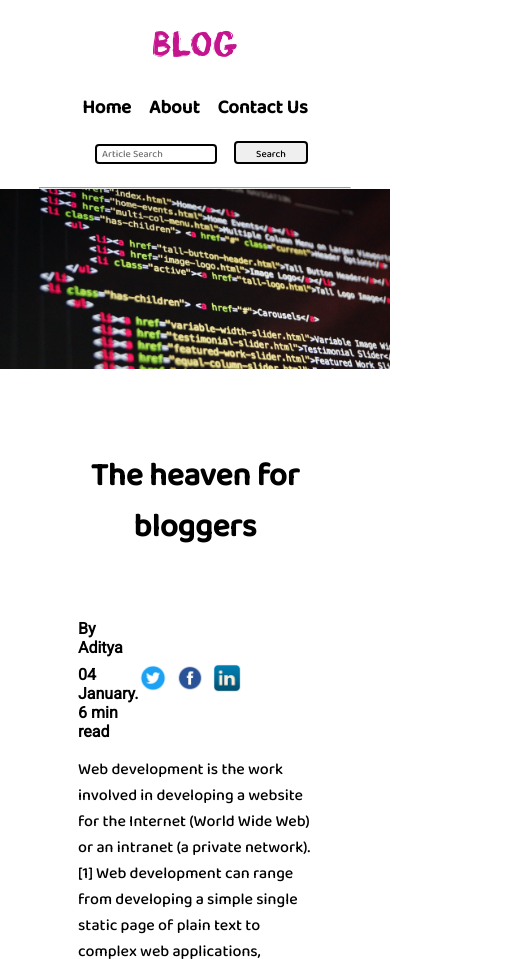
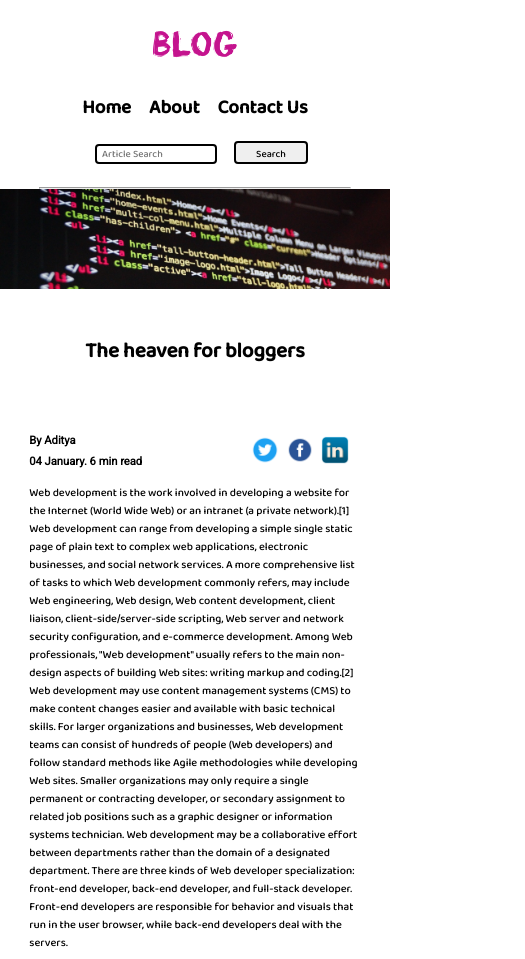
Before and after one commit to AdityaWaskar/Blog-Website, a plain HTML site: page blogpost.html in a window 390 px wide. Shown: the top 959 px of the page, 525 px wide, since content can reach past the window. Drawn offline with Linux system fonts and the light colour scheme.

Commit message:
make blogpost page responsive

```diff
--- a/css/mobile.css
+++ b/css/mobile.css
@@ -120,11 +120,44 @@
         flex-direction: row;
     }
 
+    /* fot blogpost page */
+    .post-img {
+        height: 100px;
+        overflow: hidden;
+    }
+    .blog-post-content h1 {
+        font-size: 1.3rem;
+        padding-top: 14px;
+    }
+
+    .blog-post-content {
+        max-width: 85vw;
+    }
+
+    .blogpost-meta {
+        font-size: 0.7rem;
+    }
+
+    .social {
+        padding-right: 11px;
+        gap: 5px;
+    }
+
+    .font1 {
+        font-size: 0.7rem;
+    }
+
+    .row {
+        flex-direction: column;
+    }
+
+    .home-article {
+        flex-direction: row;
+    }
+
+    }
+
 @media screen and (max-width: 368px){
-    .content-left{
-        /* background-color: red/; */
-        /* height: 0vh; */
-    }
     .content-left p {
         font-size: 0.6rem;
     }
@@ -165,4 +198,5 @@
         margin: 7px 0;
         font-size: 0.8rem;
     }
+
 }
```
